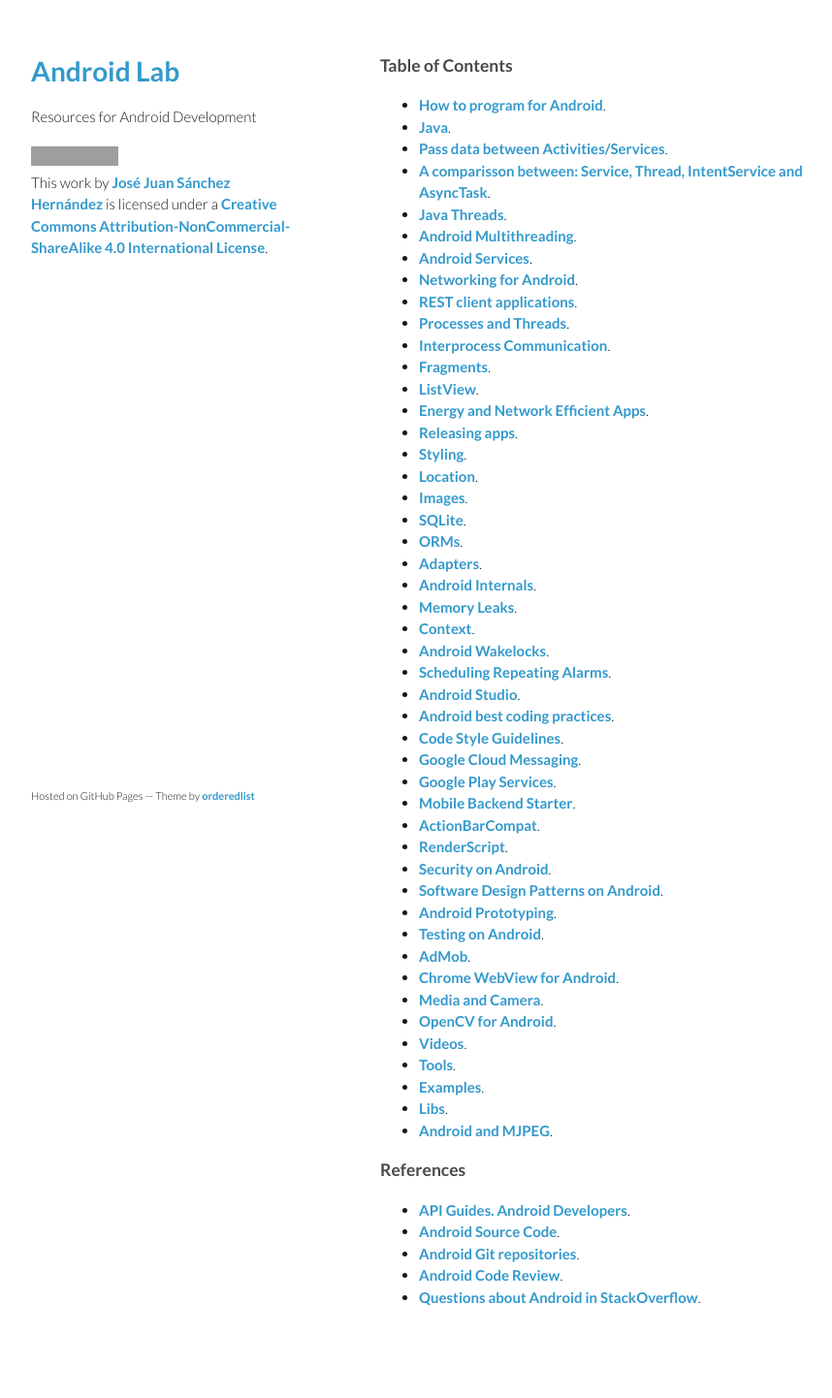
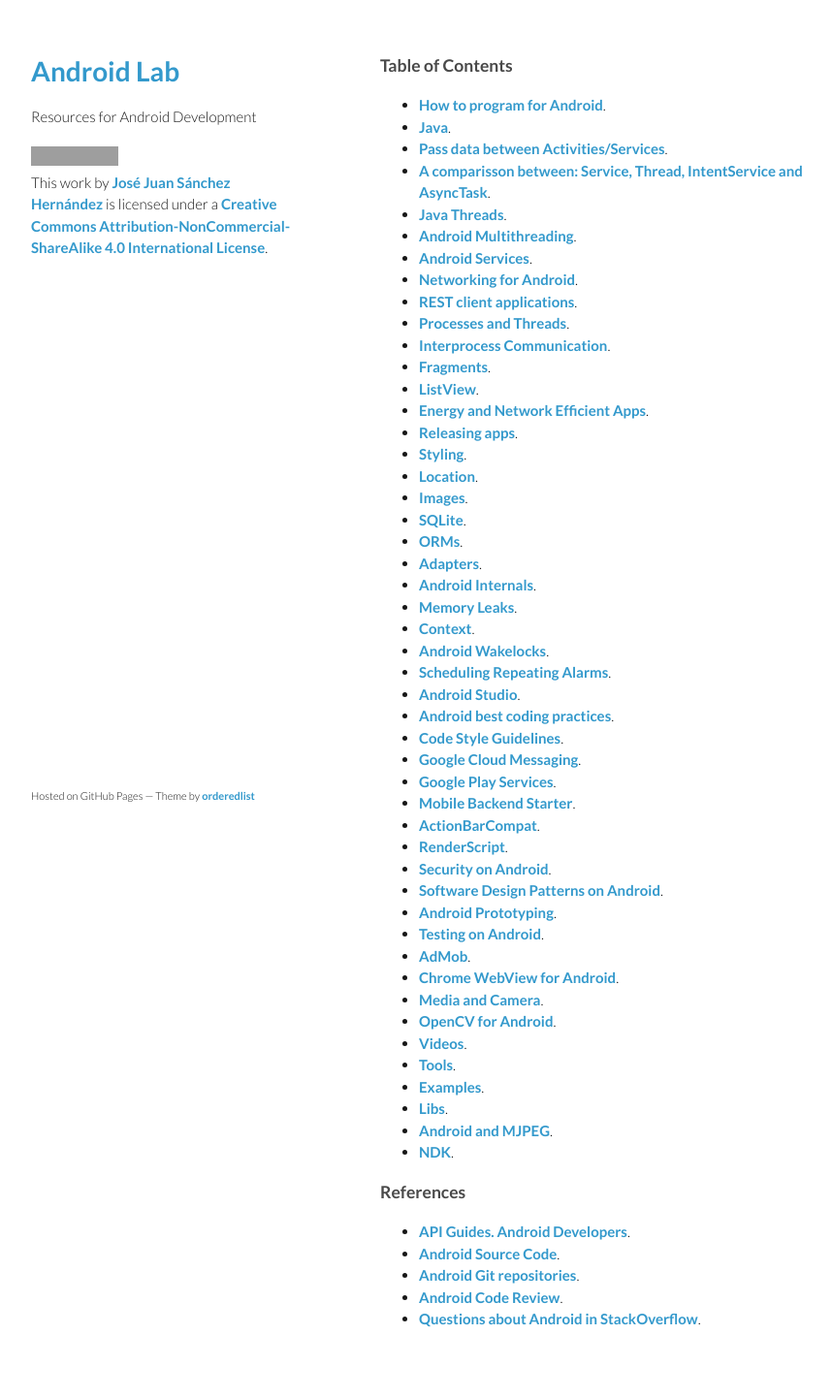
Before and after one commit to josejuansanchez/josejuansanchez.github.io, a Jekyll site: the page built from androidlab/index.md, in a window 1280 px wide. Shown: the whole page at 97% size, without its empty margins (178-1036 px from the left). Built offline with Jekyll 4.4.1, drawn with Linux system fonts in a browser that asks for light colours; before the commit the page ends 1419 px from its top, so only the background shows below that; grey boxes are pictures that could not be loaded.

Commit message:
Update index.md

```diff
--- a/androidlab/index.md
+++ b/androidlab/index.md
@@ -52,6 +52,7 @@
   - [Examples](examples).
   - [Libs](libs).
   - [Android and MJPEG](mjpeg).
+  - [NDK](ndk).
 
 
 ### References
```
